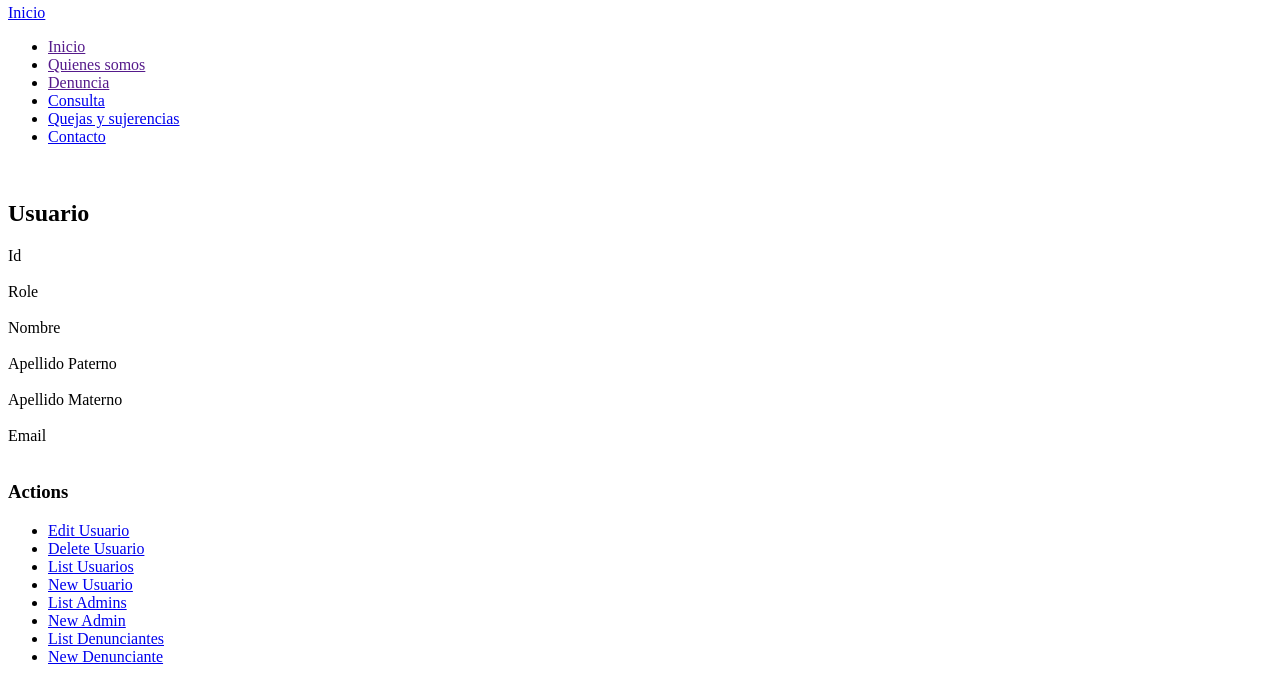
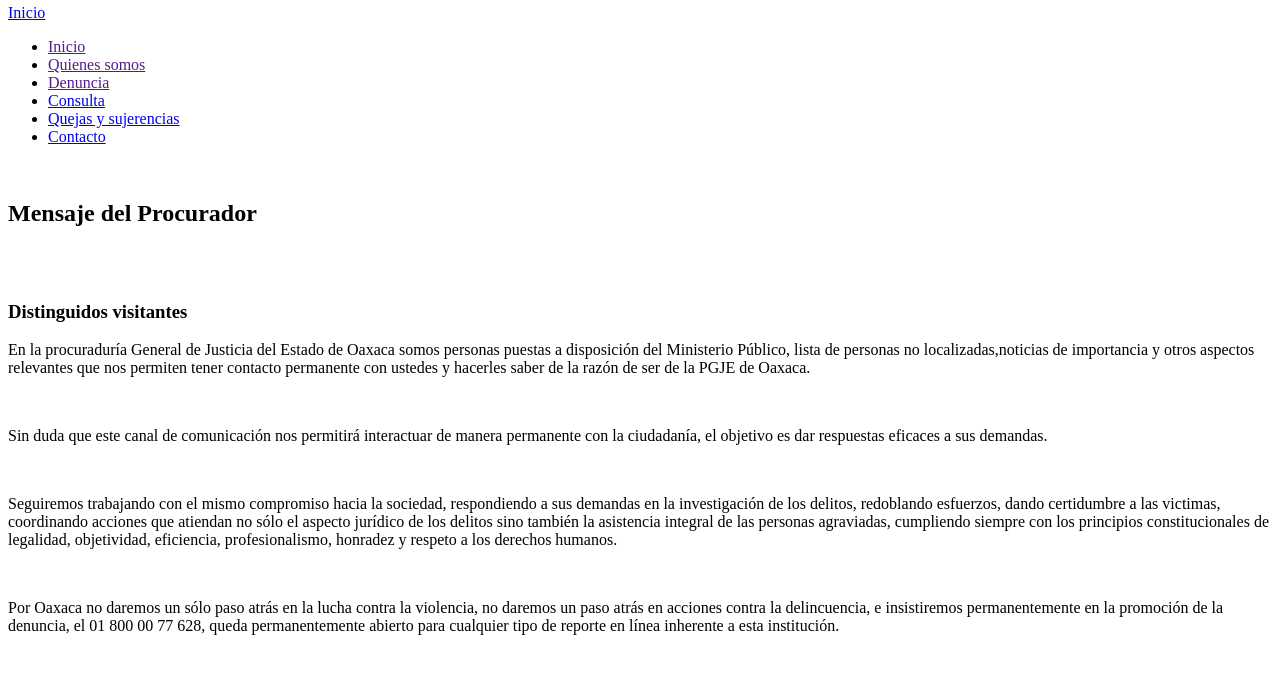
Before and after one commit to JorgeCA91/webprocu, a CakePHP app: the page made by web/app/View/Usuarios/mensaje.ctp in a window 1280 px wide. Shown: the part 133-818 px from the top of the page. Run offline with PHP 8.4 and a stand-in for CakePHP, Linux system fonts and the light colour scheme; the template is opened without the code that fills it, so the values that code supplies are empty; some libraries are stand-ins or nearby versions.

Commit message:
pie de pagina

```diff
--- a/web/app/View/Usuarios/mensaje.ctp
+++ b/web/app/View/Usuarios/mensaje.ctp
@@ -1,114 +1,102 @@
+<?php
+/**
+ * e-escolar.net
+ * Vista:  Users Ver
+ */
+
+
+#sección metaDatos
+$this->set('title_for_layout', 'PROCU - Usuarios Inicio');
+$this->Html->meta('description', 'Usuarios Inicio', array('inline' => false));
+
+$this->Html->css(array('style'), 'stylesheet', array('inline' => false));
+
+?><?php
+/**
+ *
+ *
+ * CakePHP(tm) : Rapid Development Framework (http://cakephp.org)
+ * Copyright (c) Cake Software Foundation, Inc. (http://cakefoundation.org)
+ *
+ * Licensed under The MIT License
+ * For full copyright and license information, please see the LICENSE.txt
+ * Redistributions of files must retain the above copyright notice.
+ *
+ * @copyright     Copyright (c) Cake Software Foundation, Inc. (http://cakefoundation.org)
+ * @link          http://cakephp.org CakePHP(tm) Project
+ * @package       app.View.Layouts
+ * @since         CakePHP(tm) v 0.10.0.1076
+ * @license       http://www.opensource.org/licenses/mit-license.php MIT License
+ */
+?>
+<?php echo $this->fetch('content'); ?>
+
 <div class="usuarios view">
-<h2><?php echo __('Usuario'); ?></h2>
-	<dl>
-		<dt><?php echo __('Id'); ?></dt>
-		<dd>
-			<?php echo h($usuario['Usuario']['id']); ?>
-			&nbsp;
-		</dd>
-		<dt><?php echo __('Role'); ?></dt>
-		<dd>
-			<?php echo h($usuario['Usuario']['role']); ?>
-			&nbsp;
-		</dd>
-		<dt><?php echo __('Nombre'); ?></dt>
-		<dd>
-			<?php echo h($usuario['Usuario']['nombre']); ?>
-			&nbsp;
-		</dd>
-		<dt><?php echo __('Apellido Paterno'); ?></dt>
-		<dd>
-			<?php echo h($usuario['Usuario']['apellido_paterno']); ?>
-			&nbsp;
-		</dd>
-		<dt><?php echo __('Apellido Materno'); ?></dt>
-		<dd>
-			<?php echo h($usuario['Usuario']['apellido_materno']); ?>
-			&nbsp;
-		</dd>
-		<dt><?php echo __('Email'); ?></dt>
-		<dd>
-			<?php echo h($usuario['Usuario']['email']); ?>
-			&nbsp;
-		</dd>
-	</dl>
+<h2> <?php echo __('Mensaje del Procurador'); ?><br/><br/><br/></h2>
+
+	<h3><?php echo __('Distinguidos visitantes'); ?></h3>
+
+		<dt>
+
+			<p> <?php echo __('En la procuraduría General de Justicia del Estado de Oaxaca somos personas puestas
+			 a disposición del Ministerio Público, lista de personas no localizadas,noticias de importancia y otros
+			  aspectos relevantes que nos permiten tener contacto permanente con ustedes y hacerles saber de la razón
+			   de ser de la PGJE de Oaxaca.'); ?> </p>
+
+		</dt>
+
+<br/>
+
+		<dt>
+
+			<p> <?php echo __('Sin duda que este canal de comunicación nos permitirá interactuar de manera permanente con
+			 la ciudadanía, el objetivo es dar respuestas eficaces a sus demandas. '); ?> </p>
+
+		</dt>
+
+			<br/>
+
+			<dt>
+
+			<p> <?php echo __(' Seguiremos trabajando con el mismo compromiso hacia la sociedad, respondiendo a sus demandas
+			 en la investigación de los delitos, redoblando esfuerzos, dando certidumbre a las victimas, coordinando acciones
+			  que atiendan no sólo el aspecto jurídico de los delitos sino también la asistencia integral de las personas
+			  agraviadas, cumpliendo siempre con los principios constitucionales de legalidad, objetividad, eficiencia,
+			  profesionalismo, honradez y respeto a los derechos humanos. '); ?> </p>
+
+		</dt>
+
+<br/>
+
+
+
+		<dt>
+
+			<p> <?php echo __(' Por Oaxaca no daremos un sólo paso atrás en la lucha contra la violencia, no daremos un paso
+			atrás en acciones contra la delincuencia, e insistiremos permanentemente en la promoción de la denuncia,
+			 el 01 800 00 77 628, queda permanentemente abierto para cualquier tipo de reporte en línea inherente a esta
+			  institución. '); ?> </p>
+
+		</dt>
+
+<br/>
+
+
+
 </div>
-<div class="actions">
-	<h3><?php echo __('Actions'); ?></h3>
-	<ul>
-		<li><?php echo $this->Html->link(__('Edit Usuario'), array('action' => 'edit', $usuario['Usuario']['id'])); ?> </li>
-		<li><?php echo $this->Form->postLink(__('Delete Usuario'), array('action' => 'delete', $usuario['Usuario']['id']), null, __('Are you sure you want to delete # %s?', $usuario['Usuario']['id'])); ?> </li>
-		<li><?php echo $this->Html->link(__('List Usuarios'), array('action' => 'index')); ?> </li>
-		<li><?php echo $this->Html->link(__('New Usuario'), array('action' => 'add')); ?> </li>
-		<li><?php echo $this->Html->link(__('List Admins'), array('controller' => 'admins', 'action' => 'index')); ?> </li>
-		<li><?php echo $this->Html->link(__('New Admin'), array('controller' => 'admins', 'action' => 'add')); ?> </li>
-		<li><?php echo $this->Html->link(__('List Denunciantes'), array('controller' => 'denunciantes', 'action' => 'index')); ?> </li>
-		<li><?php echo $this->Html->link(__('New Denunciante'), array('controller' => 'denunciantes', 'action' => 'add')); ?> </li>
-	</ul>
+
+
+
+<div class=" ">
+	<h3><?php echo __(' '); ?></h3>
 </div>
-<div class="related">
-	<h3><?php echo __('Related Admins'); ?></h3>
-	<?php if (!empty($usuario['Admin'])): ?>
-	<table cellpadding = "0" cellspacing = "0">
-	<tr>
-		<th><?php echo __('Id'); ?></th>
-		<th><?php echo __('Pass'); ?></th>
-		<th><?php echo __('Usuario Id'); ?></th>
-		<th class="actions"><?php echo __('Actions'); ?></th>
-	</tr>
-	<?php foreach ($usuario['Admin'] as $admin): ?>
-		<tr>
-			<td><?php echo $admin['id']; ?></td>
-			<td><?php echo $admin['pass']; ?></td>
-			<td><?php echo $admin['usuario_id']; ?></td>
-			<td class="actions">
-				<?php echo $this->Html->link(__('View'), array('controller' => 'admins', 'action' => 'view', $admin['id'])); ?>
-				<?php echo $this->Html->link(__('Edit'), array('controller' => 'admins', 'action' => 'edit', $admin['id'])); ?>
-				<?php echo $this->Form->postLink(__('Delete'), array('controller' => 'admins', 'action' => 'delete', $admin['id']), null, __('Are you sure you want to delete # %s?', $admin['id'])); ?>
-			</td>
-		</tr>
-	<?php endforeach; ?>
-	</table>
-<?php endif; ?>
+
+<img src="css/images/procu.JPG" alt="" />
+
 
 	<div class="actions">
 		<ul>
-			<li><?php echo $this->Html->link(__('New Admin'), array('controller' => 'admins', 'action' => 'add')); ?> </li>
+			<h4 align="center"> <?php echo $this->Html->link(__(' La lucha contra la impunidad es y será nuestra
+			 premisa fundamental.'), array('controller' => 'denunciantes', 'action' => 'add')); ?> </h4>
 		</ul>
 	</div>
-</div>
-<div class="related">
-	<h3><?php echo __('Related Denunciantes'); ?></h3>
-	<?php if (!empty($usuario['Denunciante'])): ?>
-	<table cellpadding = "0" cellspacing = "0">
-	<tr>
-		<th><?php echo __('Id'); ?></th>
-		<th><?php echo __('Usuario Id'); ?></th>
-		<th><?php echo __('Domicilio'); ?></th>
-		<th><?php echo __('Tel'); ?></th>
-		<th><?php echo __('Localidad Id'); ?></th>
-		<th class="actions"><?php echo __('Actions'); ?></th>
-	</tr>
-	<?php foreach ($usuario['Denunciante'] as $denunciante): ?>
-		<tr>
-			<td><?php echo $denunciante['id']; ?></td>
-			<td><?php echo $denunciante['usuario_id']; ?></td>
-			<td><?php echo $denunciante['domicilio']; ?></td>
-			<td><?php echo $denunciante['tel']; ?></td>
-			<td><?php echo $denunciante['localidad_id']; ?></td>
-			<td class="actions">
-				<?php echo $this->Html->link(__('View'), array('controller' => 'denunciantes', 'action' => 'view', $denunciante['id'])); ?>
-				<?php echo $this->Html->link(__('Edit'), array('controller' => 'denunciantes', 'action' => 'edit', $denunciante['id'])); ?>
-				<?php echo $this->Form->postLink(__('Delete'), array('controller' => 'denunciantes', 'action' => 'delete', $denunciante['id']), null, __('Are you sure you want to delete # %s?', $denunciante['id'])); ?>
-			</td>
-		</tr>
-	<?php endforeach; ?>
-	</table>
-<?php endif; ?>
-
-	<div class="actions">
-		<ul>
-			<li><?php echo $this->Html->link(__('New Denunciante'), array('controller' => 'denunciantes', 'action' => 'add')); ?> </li>
-		</ul>
-	</div>
-</div>
```
